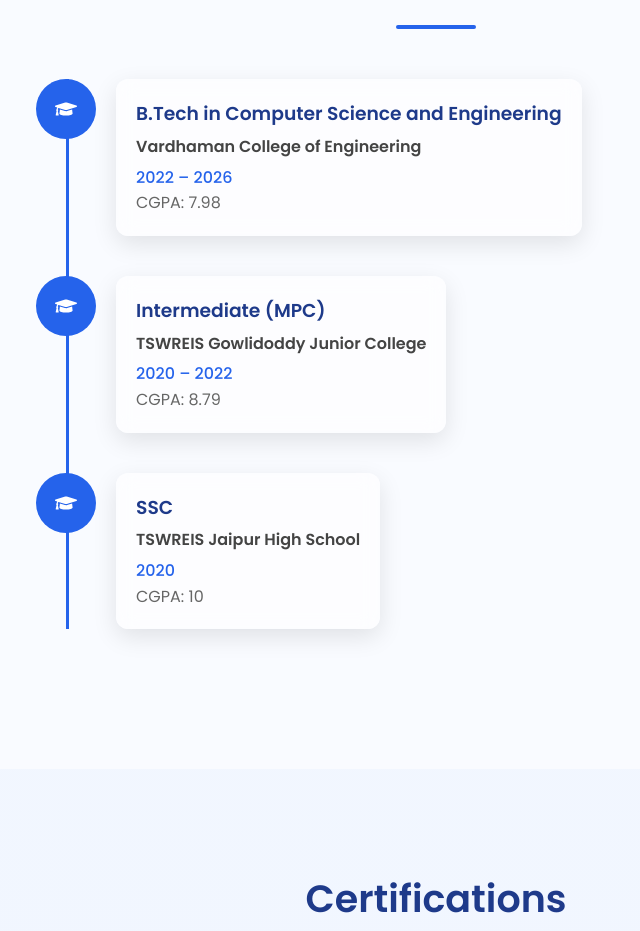
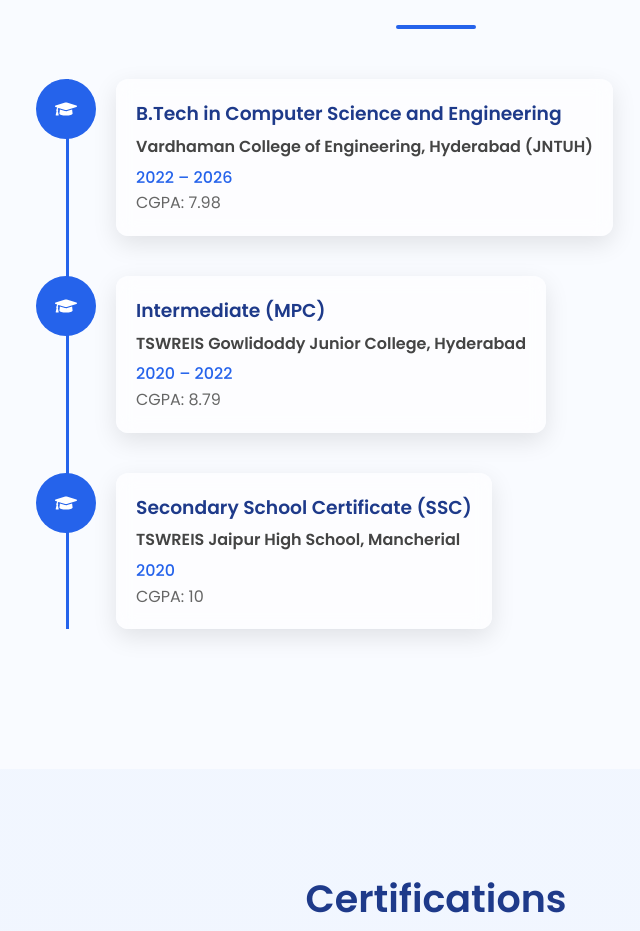
Before and after one commit to Swamy85/swamy-portfolio, a React (Create React App) app: page / in a window 1280 px wide. Shown: the part 3224-4155 px from the top of the page, without its empty margins (204-844 px from the left). Built offline with nearby package versions, Linux system fonts and the light colour scheme.

Commit message:
Update Education.js

```diff
--- a/src/components/Education.js
+++ b/src/components/Education.js
@@ -6,21 +6,21 @@
 
   {
     degree: "B.Tech in Computer Science and Engineering",
-    college: "Vardhaman College of Engineering",
+    college: "Vardhaman College of Engineering, Hyderabad (JNTUH)",
     duration: "2022 – 2026",
     grade: "CGPA: 7.98"
   },
 
   {
     degree: "Intermediate (MPC)",
-    college: "TSWREIS Gowlidoddy Junior College",
+    college: "TSWREIS Gowlidoddy Junior College, Hyderabad",
     duration: "2020 – 2022",
     grade: "CGPA: 8.79"
   },
 
   {
-    degree: "SSC",
-    college: "TSWREIS Jaipur High School",
+    degree: "Secondary School Certificate (SSC)",
+    college: "TSWREIS Jaipur High School, Mancherial",
     duration: "2020",
     grade: "CGPA: 10"
   }
```
